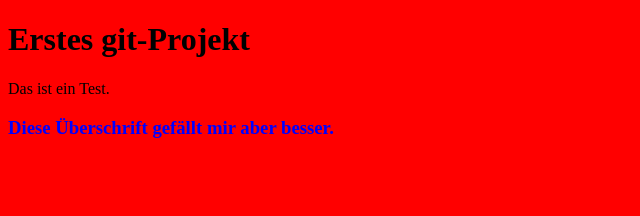
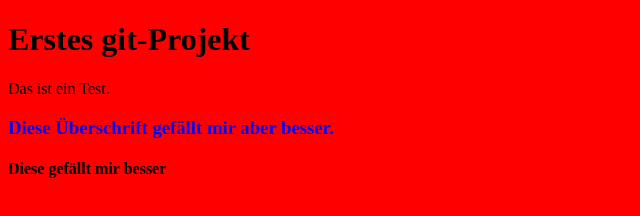
Before and after one commit to kaydoerig/tollesprojekt-1, a plain HTML site: page index.html in a window 1280 px wide. Shown: the whole page, without its empty margins (0-640 px from the left). Drawn offline with Linux system fonts and the light colour scheme.

Commit message:
Update index.html

```diff
--- a/index.html
+++ b/index.html
@@ -12,6 +12,7 @@
 <h1>Erstes git-Projekt</h1>
 <p>Das ist ein Test.</p>
 <h3>Diese Überschrift gefällt mir aber besser.</h3>
+  <h4>Diese gefällt mir besser</h4>
 
 </body>
 </html>
```
